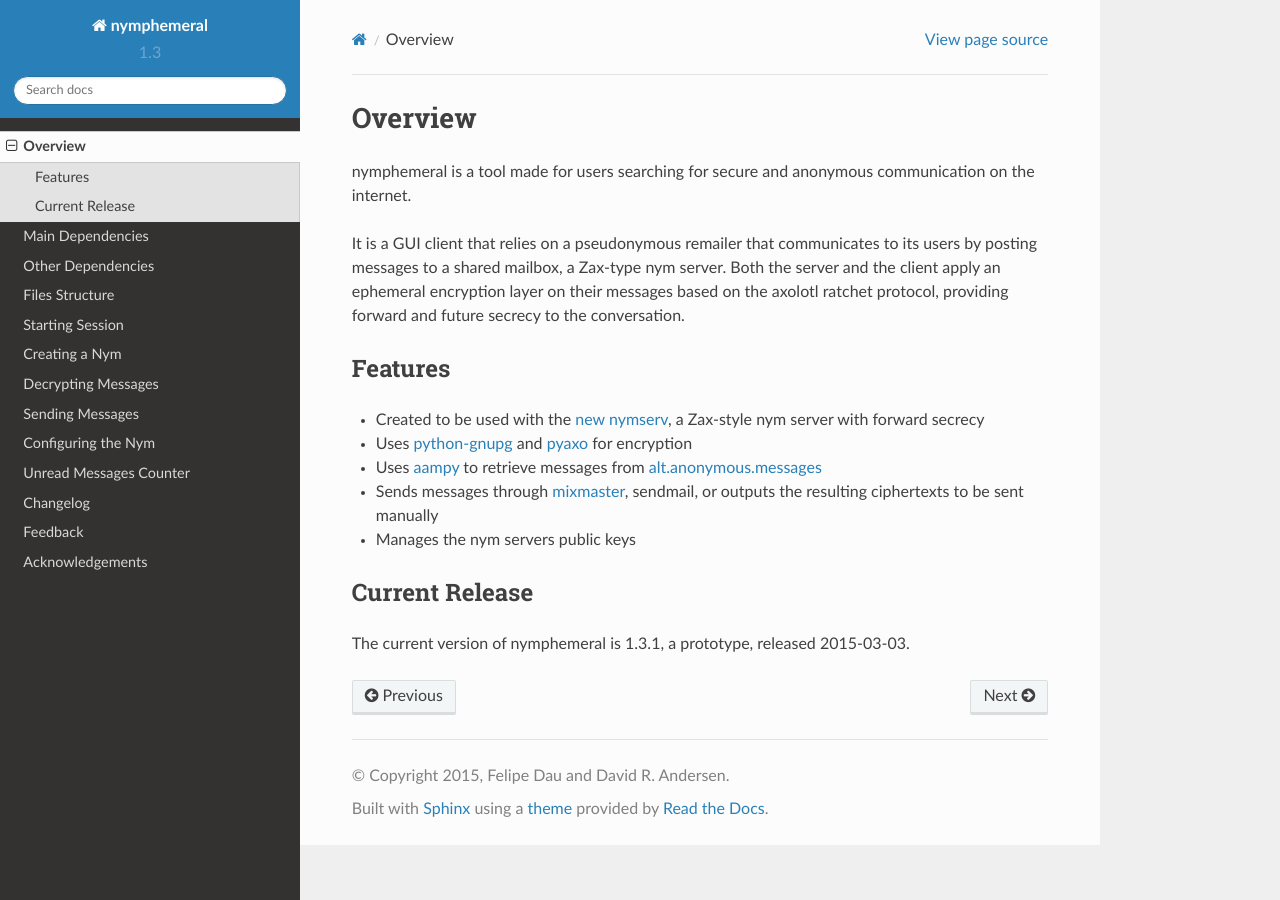
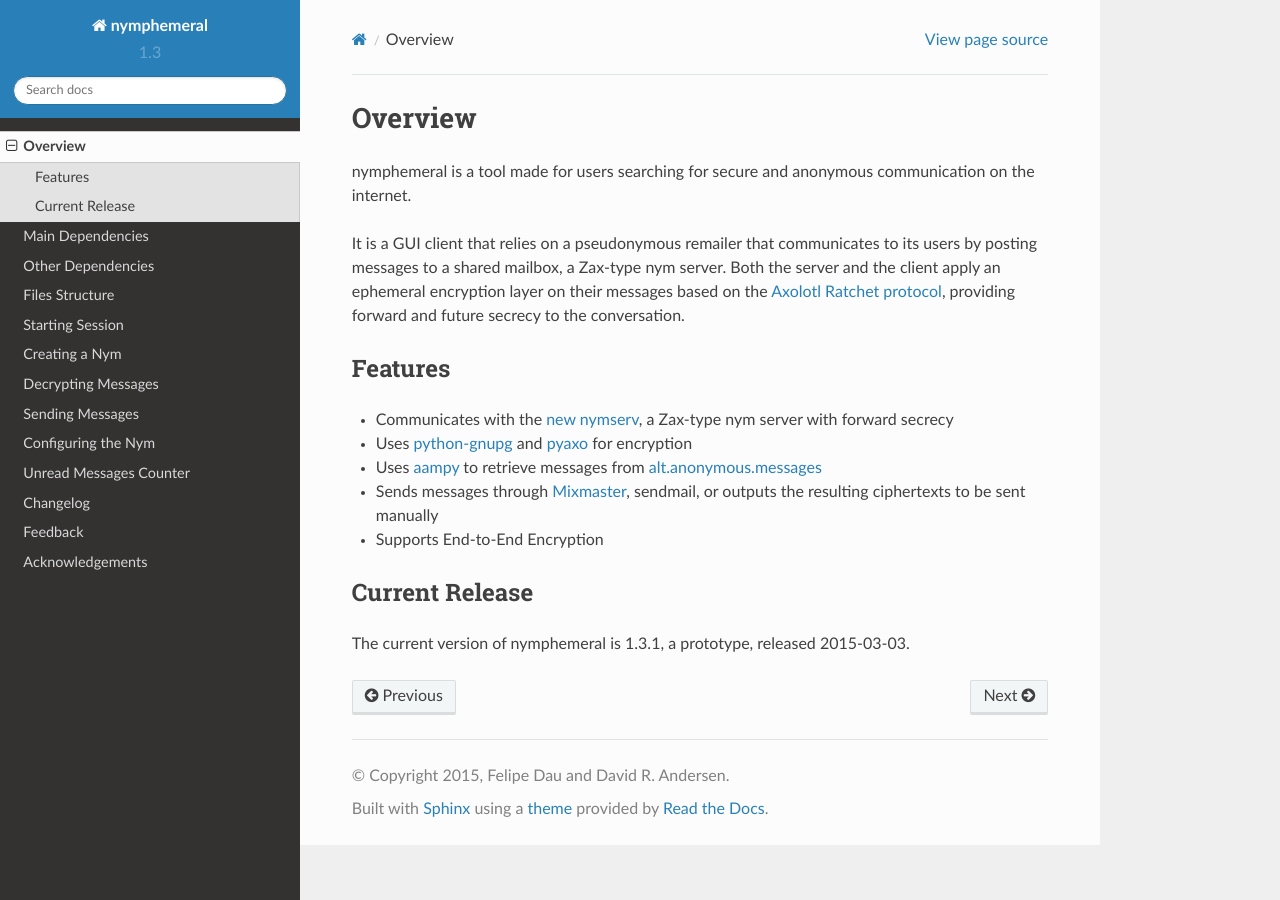
Before and after one commit to AnemoneLabs/nymphemeral, a Sphinx documentation site: the page built from docs/source/overview.rst, in a window 1280 px wide. Built offline with Sphinx 7.4.7 and the Read the Docs theme 2.0.0, drawn with Linux system fonts in a browser that asks for light colours.

Commit message:
Update readme and docs overview

```diff
--- a/docs/source/overview.rst
+++ b/docs/source/overview.rst
@@ -7,19 +7,23 @@
 It is a GUI client that relies on a pseudonymous remailer that
 communicates to its users by posting messages to a shared mailbox,
 a Zax-type nym server. Both the server and the client apply an
-ephemeral encryption layer on their messages based on the axolotl
-ratchet protocol, providing forward and future secrecy to the
+ephemeral encryption layer on their messages based on the `Axolotl
+Ratchet protocol`_, providing forward and future secrecy to the
 conversation.
 
 Features
 --------
-- Created to be used with the `new nymserv`_, a Zax-style nym server
-  with forward secrecy
+- Communicates with the `new nymserv`_, a Zax-type nym server with
+  forward secrecy
+
 - Uses `python-gnupg`_ and `pyaxo`_ for encryption
+
 - Uses `aampy`_ to retrieve messages from `alt.anonymous.messages`_
-- Sends messages through `mixmaster`_, sendmail, or outputs the
+
+- Sends messages through `Mixmaster`_, sendmail, or outputs the
   resulting ciphertexts to be sent manually
-- Manages the nym servers public keys
+
+- Supports End-to-End Encryption
 
 Current Release
 ---------------
```
Also changed, not shown: other parts of docs/source/overview.rst (+1 -0 lines), README.rst (+40 -99 lines).
